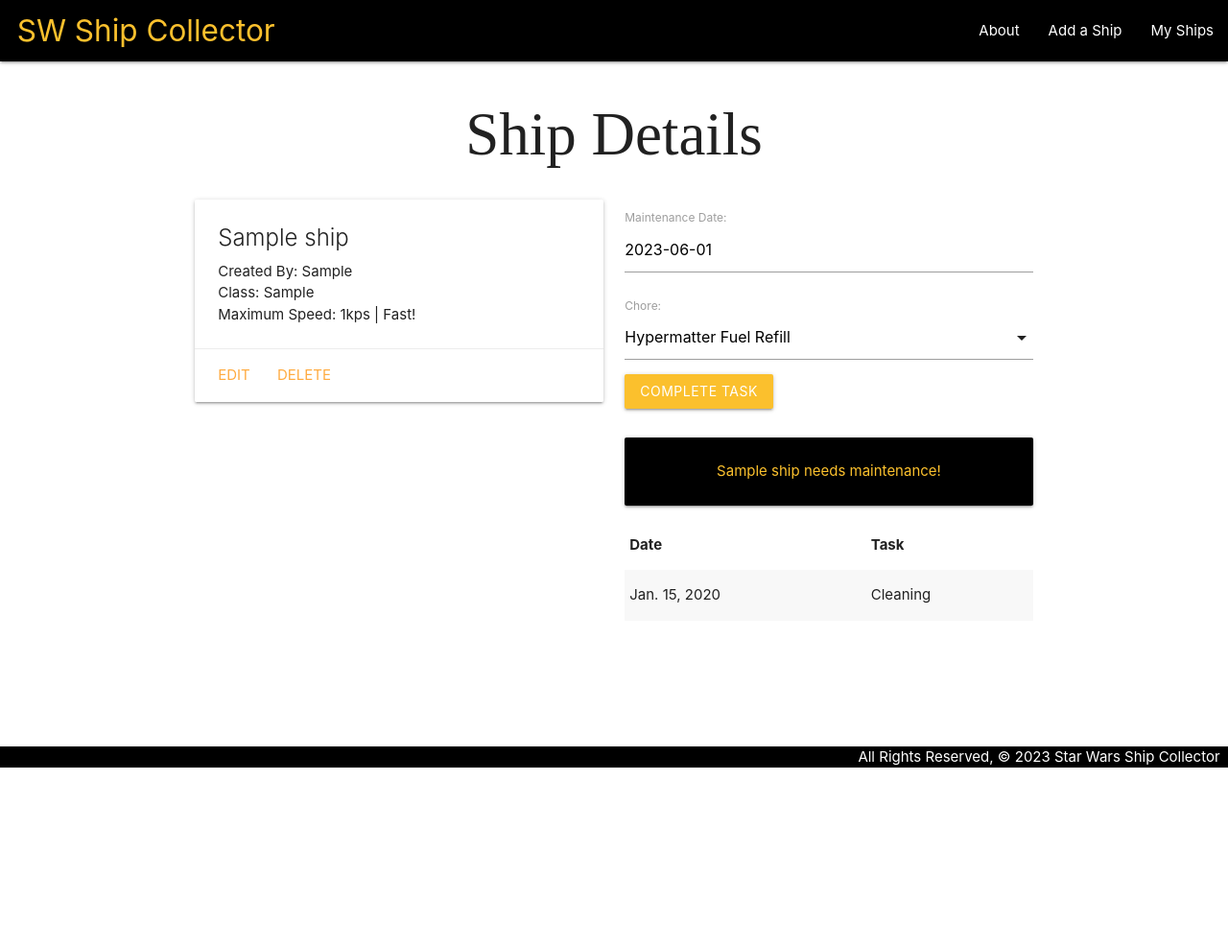
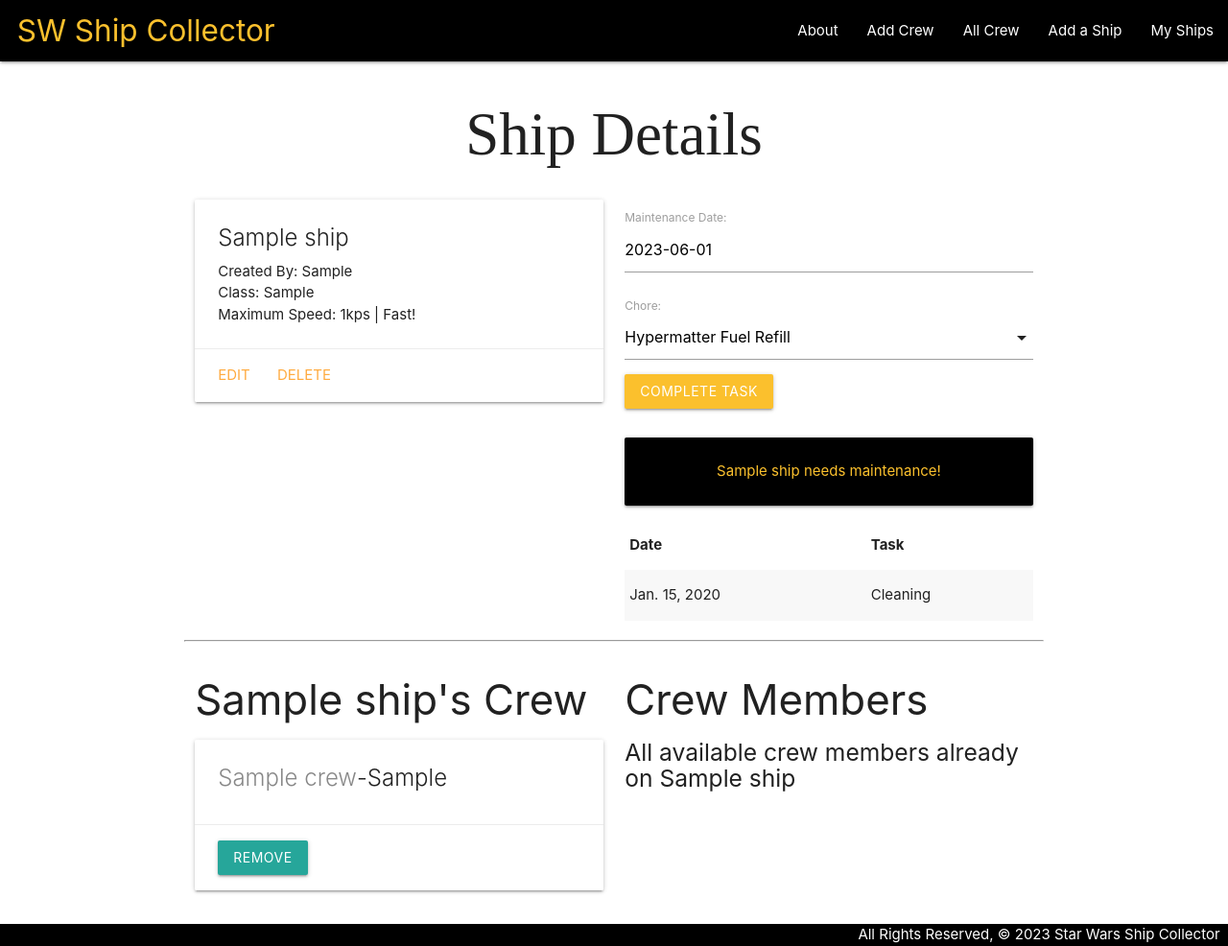
Before and after one commit to danielamansolino/Star-Wars-Ship-Collector, a Django app: page /ships/1/ in a window 1280 px wide. Shown: the whole page at 96% size. Before the commit the page ends 800 px from the top, so only its background shows below. Run offline with Django 4.2, Linux system fonts and the light colour scheme; tables that the repository leaves empty hold one stand-in row (values such as "Sample post"); some web fonts are replaced.

Commit message:
Many to many relationship complete

```diff
--- a/main_app/admin.py
+++ b/main_app/admin.py
@@ -1,6 +1,7 @@
 from django.contrib import admin
-from . models import Ship, Maintenance
+from . models import Ship, Maintenance, Crew
 
 # Register your models here.
 admin.site.register(Ship)
 admin.site.register(Maintenance)
+admin.site.register(Crew)
--- a/main_app/models.py
+++ b/main_app/models.py
@@ -10,11 +10,25 @@ CHORES = (
 )
 
 # Create your models here.
+
+class Crew(models.Model):
+    name = models.CharField(max_length=50)
+    rank = models.CharField(max_length=30)
+    color = models.CharField(max_length=20)
+
+    def __str__(self):
+        return self.name
+
+    def get_absolute_url(self):
+        return reverse('crew_detail', kwargs={'pk': self.id})
+
+
 class Ship(models.Model):
     name = models.CharField(max_length=100)
     created_by = models.CharField(max_length=100)
     ship_class = models.TextField(max_length=250)
     maximum_speed = models.IntegerField()
+    crew = models.ManyToManyField(Crew)
 
     def __str__(self):
         return f'{self.name} ({self.id})'
--- a/main_app/templates/base.html
+++ b/main_app/templates/base.html
@@ -24,6 +24,8 @@
         </ul>
         <ul class="right">
           <li><a href="{% url 'about' %}">About</a></li>
+          <li><a href="{% url 'crew_create' %}">Add Crew</a></li>
+          <li><a href="{% url 'crew_index' %}">All Crew</a></li>
           <li><a href="{% url 'ships_create' %}">Add a Ship</a></li>
           <li><a href="{% url 'index' %}">My Ships</a></li>
         </ul>
--- a/main_app/templates/ships/detail.html
+++ b/main_app/templates/ships/detail.html
@@ -49,7 +49,54 @@
         </table>
       </div>
     </div>
-
+    <hr>
+    <div class="row">
+    <div class="col s6">
+        <h3>{{ ship.name }}'s Crew</h3>
+        {% if ship.crew.count %}
+        {% for crew in ship.crew.all %}
+            <div class="card">
+            <div class="card-content">
+                <span class="card-title">
+                    <span style="color: {{ crew.color }}">{{ crew.name }}</span>-{{ crew.rank }}
+                </span>
+            </div>
+            <div class="card-action">
+                <form action="{% url 'unassoc_crew' ship.id crew.id %}" method="POST">
+                  {% csrf_token %}
+                  <button type="submit" class="btn">Remove</button>
+                </form>
+              </div>
+            </div>
+        {% endfor %}
+        {% else %}
+        <h5>No Crew Yet &#128100;</h5>
+        {% endif %}
+    </div>
+  <!-- Available toys will come after this line -->
+  <div class="col s6">
+    <h3>Crew Members</h3>
+    {% if crew.count %}
+      {% for crew in crew.all %}
+        <div class="card">
+          <div class="card-content">
+            <span class="card-title">
+              <span style="color: {{ crew.color }}">{{ crew.name }}</span>-{{ crew.rank }}
+            </span>
+          </div>
+          <div class="card-action">
+            <form action="{% url 'assoc_crew' ship.id crew.id %}" method="POST">
+              {% csrf_token %}
+              <button type="submit" class="btn">Add</button>
+            </form>
+          </div>
+        </div>
+      {% endfor %}
+    {% else %}
+      <h5>All available crew members already on {{ship.name}}</h5>
+    {% endif %}
+  </div>
+</div>
     <script>
         const dateEl = document.getElementById('id_date');
         M.Datepicker.init(dateEl, {
--- a/main_app/urls.py
+++ b/main_app/urls.py
@@ -10,4 +10,11 @@ urlpatterns = [
     path('ships/<int:pk>/update/', views.ShipUpdate.as_view(), name='ships_update'),
     path('ships/<int:pk>/delete/', views.ShipDelete.as_view(), name='ships_delete'),
     path('ships/<int:ship_id>/add_task/', views.add_task, name='add_task'),
+    path('ships/<int:ship_id>/assoc_crew/<int:crew_id>', views.assoc_crew, name='assoc_crew'),
+    path('ships/<int:ship_id>/unassoc_crew/<int:crew_id>', views.unassoc_crew, name='unassoc_crew'),
+    path('crew/', views.CrewList.as_view(), name='crew_index'),
+    path('crew/<int:pk>/', views.CrewDetail.as_view(), name='crew_detail'),
+    path('crew/create/', views.CrewCreate.as_view(), name='crew_create'),
+    path('crew/<int:pk>/update/', views.CrewUpdate.as_view(), name='crew_update'),
+    path('crew/<int:pk>/delete/', views.CrewDelete.as_view(), name='crew_delete'),
 ]
--- a/main_app/views.py
+++ b/main_app/views.py
@@ -1,6 +1,7 @@
 from django.shortcuts import render, redirect
 from django.views.generic.edit import CreateView, UpdateView, DeleteView
-from .models import Ship
+from django.views.generic import ListView, DetailView
+from .models import Ship, Crew
 from .forms import MaintenanceForm
 
 # Create your views here.
@@ -19,12 +20,14 @@ def ships_index(request):
 
 def ships_detail(request, ship_id):
     ship = Ship.objects.get(id=ship_id)
+    id_list = ship.crew.all().values_list('id')
+    crew_ship_doesnt_have = Crew.objects.exclude(id__in=id_list)
     maintenance_form = MaintenanceForm()
-    return render(request, 'ships/detail.html', {'ship': ship, 'maintenance_form': maintenance_form})
+    return render(request, 'ships/detail.html', {'ship': ship, 'maintenance_form': maintenance_form, 'crew': crew_ship_doesnt_have})
 
 class ShipCreate(CreateView):
     model = Ship
-    fields = '__all__'
+    fields = ['name', 'created_by', 'ship_class', 'maximum_speed']
 
 class ShipUpdate(UpdateView):
     model = Ship
@@ -41,3 +44,29 @@ def add_task(request, ship_id ):
         new_maintenance.ship_id = ship_id
         new_maintenance.save()
     return redirect('detail', ship_id=ship_id)
+
+class CrewList(ListView):
+  model = Crew
+
+class CrewDetail(DetailView):
+  model = Crew
+
+class CrewCreate(CreateView):
+  model = Crew
+  fields = '__all__'
+
+class CrewUpdate(UpdateView):
+  model = Crew
+  fields = ['name', 'rank', 'color']
+
+class CrewDelete(DeleteView):
+  model = Crew
+  success_url = '/crew'
+
+def assoc_crew(request, ship_id, crew_id):
+   Ship.objects.get(id=ship_id).crew.add(crew_id)
+   return redirect('detail', ship_id=ship_id)
+
+def unassoc_crew(request, ship_id, crew_id):
+   Ship.objects.get(id=ship_id).crew.remove(crew_id)
+   return redirect('detail', ship_id=ship_id)
```
Also changed, not shown: main_app/templates/main_app/crew_confirm_delete.html (added, +13 -0 lines), main_app/templates/main_app/crew_detail.html (added, +21 -0 lines), main_app/templates/main_app/crew_form.html (added, +19 -0 lines), main_app/templates/main_app/crew_list.html (added, +18 -0 lines), main_app/migrations/0003_crew_alter_maintenance_options_and_more.py (added), main_app/migrations/0004_remove_ship_crew.py (added), main_app/migrations/0005_ship_crew.py (added).
